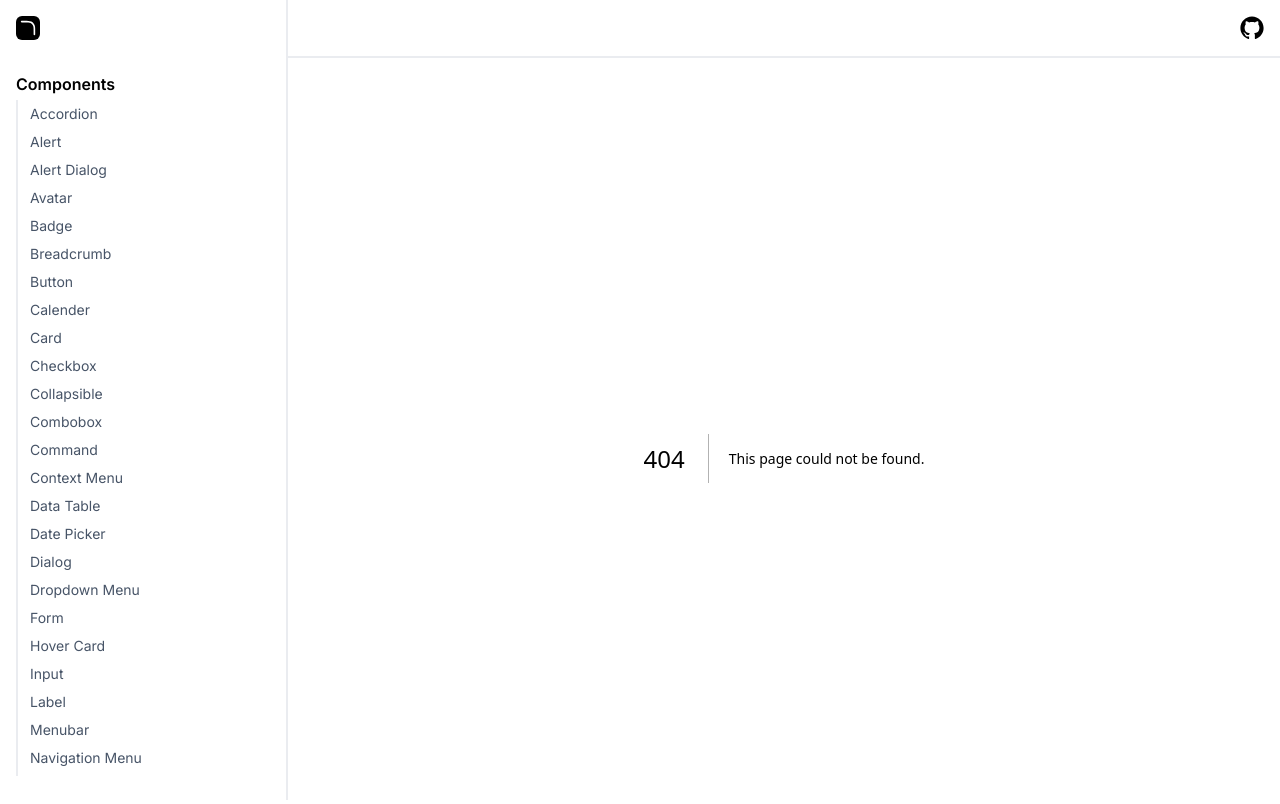
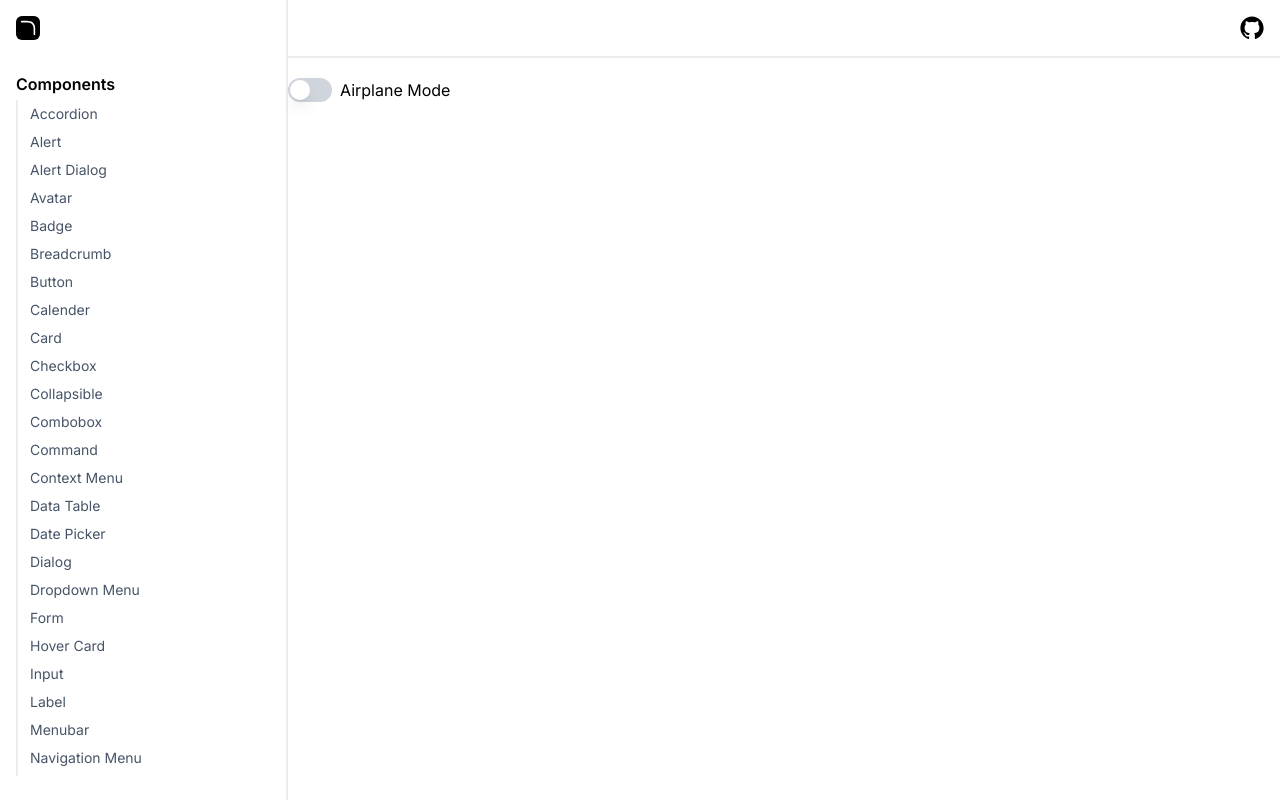
Before and after one commit to twinkalp10/open-ui, a Next.js app: page /components/switch in a window 1280 px wide. Before the commit this address had no page. Shown: the top 804 px of the page. Built offline with nearby package versions, Linux system fonts and the light colour scheme.

Commit message:
Switch component added

```diff
--- /dev/null
+++ b/app/components/switch/page.tsx
@@ -0,0 +1,14 @@
+import { Label } from "@/components/Label";
+import { Switch } from "@/components/Switch";
+import React from "react";
+
+const Page = () => {
+  return (
+    <div className="flex items-center space-x-2 mt-5">
+      <Switch id="airplane-mode" size="medium" color="yellow" />
+      <Label htmlFor="airplane-mode">Airplane Mode</Label>
+    </div>
+  );
+};
+
+export default Page;
--- /dev/null
+++ b/components/Switch.tsx
@@ -0,0 +1,65 @@
+"use client";
+
+import * as React from "react";
+import * as SwitchPrimitives from "@radix-ui/react-switch";
+import { VariantProps, cva } from "class-variance-authority";
+
+const switchVariants = cva(
+  "inline-flex shrink-0 cursor-pointer items-center rounded-full border-2 border-transparent transition-colors focus-visible:outline-none focus-visible:ring-2 focus:ring-2 focus:bg-white  focus-visible:ring-offset-2 focus-visible:ring-offset-gray-200 disabled:cursor-not-allowed disabled:opacity-50 data-[state=unchecked]:bg-gray-300",
+  {
+    variants: {
+      size: {
+        small: "h-[20px] w-[36px]",
+        medium: "h-[24px] w-[44px]",
+        large: "h-[28px] w-[52px]",
+      },
+      color: {
+        violet: "data-[state=checked]:bg-violet-800 focus:ring-violet-200",
+        green: "data-[state=checked]:bg-green-800 focus:ring-green-200",
+        red: "data-[state=checked]:bg-red-800 focus:ring-red-200",
+        yellow: "data-[state=checked]:bg-yellow-600 focus:ring-yellow-200",
+        gray: "data-[state=checked]:bg-gray-600 focus:ring-gray-200",
+        black: "data-[state=checked]:bg-black focus:ring-black",
+      },
+    },
+    defaultVariants: {
+      size: "medium",
+      color: "violet",
+    },
+  }
+);
+
+const Switch = React.forwardRef<
+  React.ElementRef<typeof SwitchPrimitives.Root>,
+  React.ComponentPropsWithoutRef<typeof SwitchPrimitives.Root> &
+    VariantProps<typeof switchVariants>
+>(({ color, size, ...props }, ref) => (
+  <SwitchPrimitives.Root
+    className={`${switchVariants({ size, color })}`}
+    {...props}
+    ref={ref}
+  >
+    <SwitchPrimitives.Thumb
+      className={`pointer-events-none ${
+        size === "small"
+          ? "h-4 w-4"
+          : size === "medium"
+          ? "h-5 w-5"
+          : size === "large"
+          ? "h-6 w-6"
+          : "h-5 w-5"
+      } block rounded-full bg-white shadow-lg ring-0 transition-transform ${
+        size === "small"
+          ? "data-[state=checked]:translate-x-4"
+          : size === "medium"
+          ? "data-[state=checked]:translate-x-5"
+          : size === "large"
+          ? "data-[state=checked]:translate-x-6"
+          : "data-[state=checked]:translate-x-5"
+      }  data-[state=unchecked]:translate-x-0`}
+    />
+  </SwitchPrimitives.Root>
+));
+Switch.displayName = SwitchPrimitives.Root.displayName;
+
+export { Switch };
--- a/package.json
+++ b/package.json
@@ -15,6 +15,7 @@
     "@radix-ui/react-checkbox": "^1.0.4",
     "@radix-ui/react-icons": "^1.3.0",
     "@radix-ui/react-label": "^2.0.2",
+    "@radix-ui/react-switch": "^1.0.3",
     "@radix-ui/react-toast": "^1.1.4",
     "@radix-ui/react-toggle": "^1.0.3",
     "@types/node": "20.4.2",
```
Also changed, not shown: 2 other files (tests, documents, lock files or other folders).
